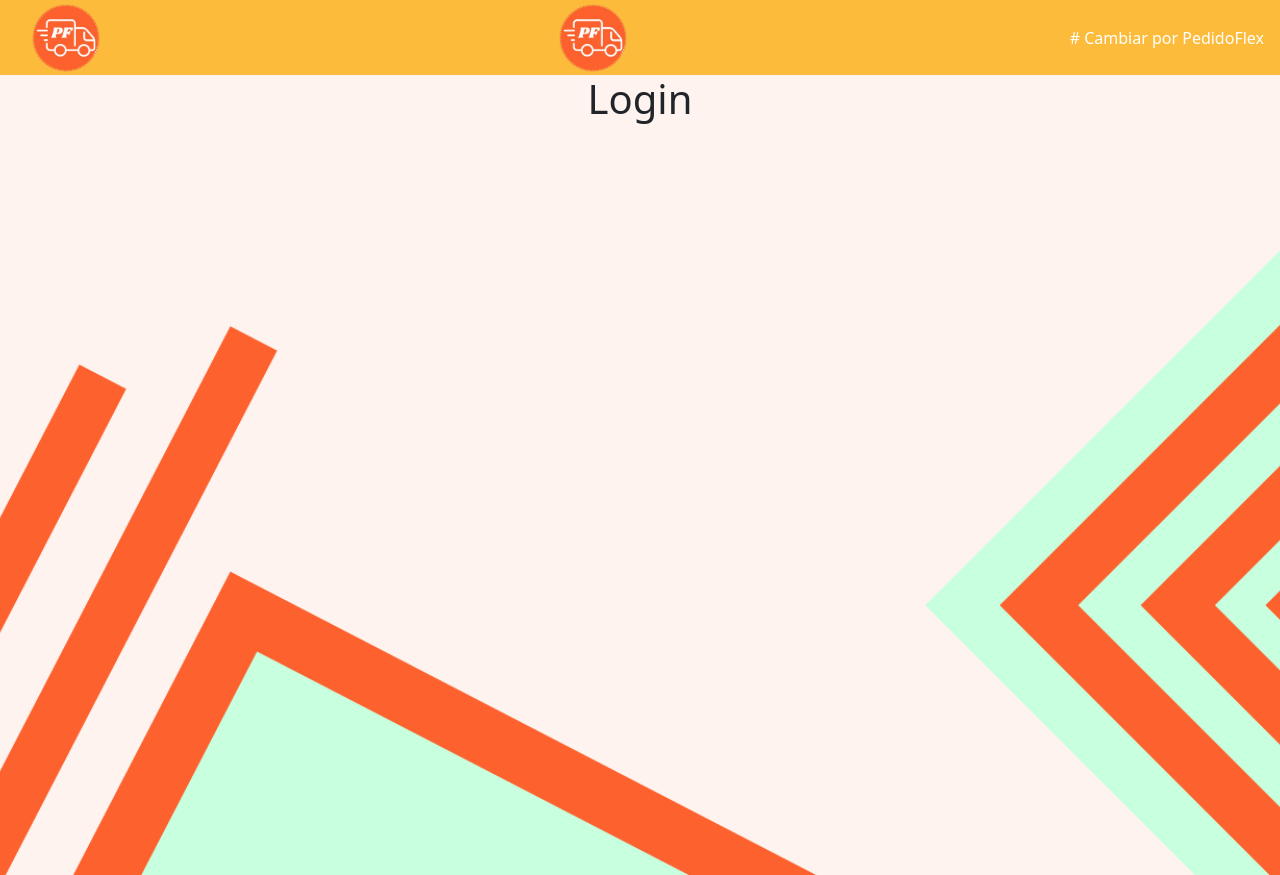
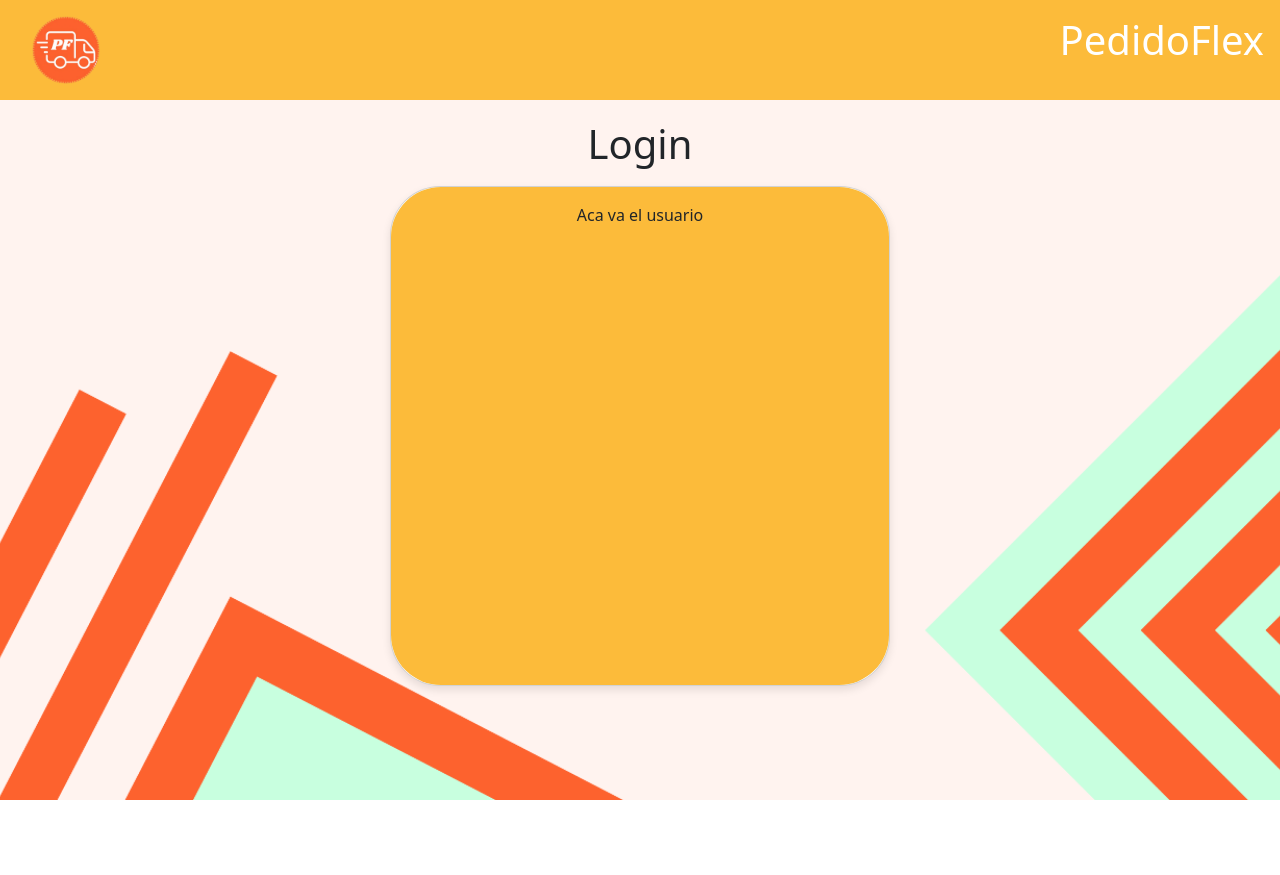
Before and after one commit to T154N/Seminario, a React (Create React App) app in the folder FrontEnd/frontend/: page /login in a window 1280 px wide. After the commit the page ends 800 px from the top, so only its background shows below. Built offline with nearby package versions, Linux system fonts and the light colour scheme.

Commit message:
Pastillita de login

```diff
--- a/FrontEnd/frontend/src/App.css
+++ b/FrontEnd/frontend/src/App.css
@@ -1,5 +1,12 @@
 .App {
   text-align: center;
+}
+
+html, body {
+  margin: 0;
+  padding: 0;
+  height: 100%;
+  overflow: hidden;
 }
 
 .App-logo {
--- a/FrontEnd/frontend/src/App.js
+++ b/FrontEnd/frontend/src/App.js
@@ -18,7 +18,7 @@ function App() {
           <Routes>
             <Route path="/login" element={<Login />} />
 
-            <Route path='/*' element={<Login />}></Route>
+            <Route path='/*' element={<Login />}></Route> // Esta ruta por default es solo pq no hay otras
           </Routes>
         </main>
 
--- a/FrontEnd/frontend/src/components/Header.jsx
+++ b/FrontEnd/frontend/src/components/Header.jsx
@@ -7,7 +7,7 @@ export function Header() {
     return(
         <header className="header text-white p-3">
             <img src={logo} alt='Logo' className='logo'></img>
-            <img src={logo} alt='Logo' className='logo'></img> # Cambiar por PedidoFlex
+            <h1>PedidoFlex</h1>
         </header>
     )
 }
--- a/FrontEnd/frontend/src/components/header.css
+++ b/FrontEnd/frontend/src/components/header.css
@@ -1,13 +1,14 @@
 .header {
     background-color: #FCBB3A !important;
-    height: 75px;
+    height: 100px;
     display: flex;
     align-items: center;
     justify-content: space-between;
     z-index: 1;
+    padding: 0 20px;
 }
 
 .logo {
     width: 100px;
-    height: 100px;
+    height: auto;
 }
--- a/FrontEnd/frontend/src/components/login/Login.jsx
+++ b/FrontEnd/frontend/src/components/login/Login.jsx
@@ -7,7 +7,12 @@ export function Login() {
 
     return(
         <div className="login">
-            <h1>Login</h1>
+            <h1 className="h1">Login</h1>
+            <div className="card">
+                <div className="card-body fondoTarjeta">
+                    Aca va el usuario
+                </div>
+            </div>
         </div>
     )
 }
--- a/FrontEnd/frontend/src/components/login/login.css
+++ b/FrontEnd/frontend/src/components/login/login.css
@@ -1,10 +1,33 @@
 .login {
-    background-image: url("./fondoLogin.png");
+    background-image: url("../../images/Backgrounds/fondoLogin.png");
     background-size: cover;
     background-position: center;
     z-index: 1;
     height: 100vh;
     width: 100vw;
-    align-items: center;
-    justify-content: center;
+    display: flex;
+    flex-direction: column; /* Coloca los elementos en columna */
+    align-items: center; /* Centra horizontalmente los elementos */
+    justify-content: flex-start; /* Alinea los elementos al inicio (parte superior) */
+    padding: 20px; /* Espacio entre los bordes de la pantalla */
+    box-sizing: border-box;
 }
+
+h1 {
+    margin-bottom: 20px; /* Espacio entre el título y la tarjeta */
+}
+
+.card {
+    width: 300px;
+    max-width: 90%;
+    box-shadow: 0px 4px 8px rgba(0, 0, 0, 0.1);
+    border-radius: 50px;
+    margin-top: 10px; /* Margen superior para separar un poco más el título */
+    height: 500px;
+    width: 500px;
+}
+
+.fondoTarjeta {
+    background-color: #FCBB3A;
+    border-radius: 50px; /* Bordes redondeados */
+}
```
Also changed, not shown: FrontEnd/frontend/src/images/Backgrounds/fondoLogin.png (renamed from FrontEnd/frontend/src/components/login/fondoLogin.png), FrontEnd/frontend/src/images/Header Icons/PfFINAL-Photoroom.png (added).
